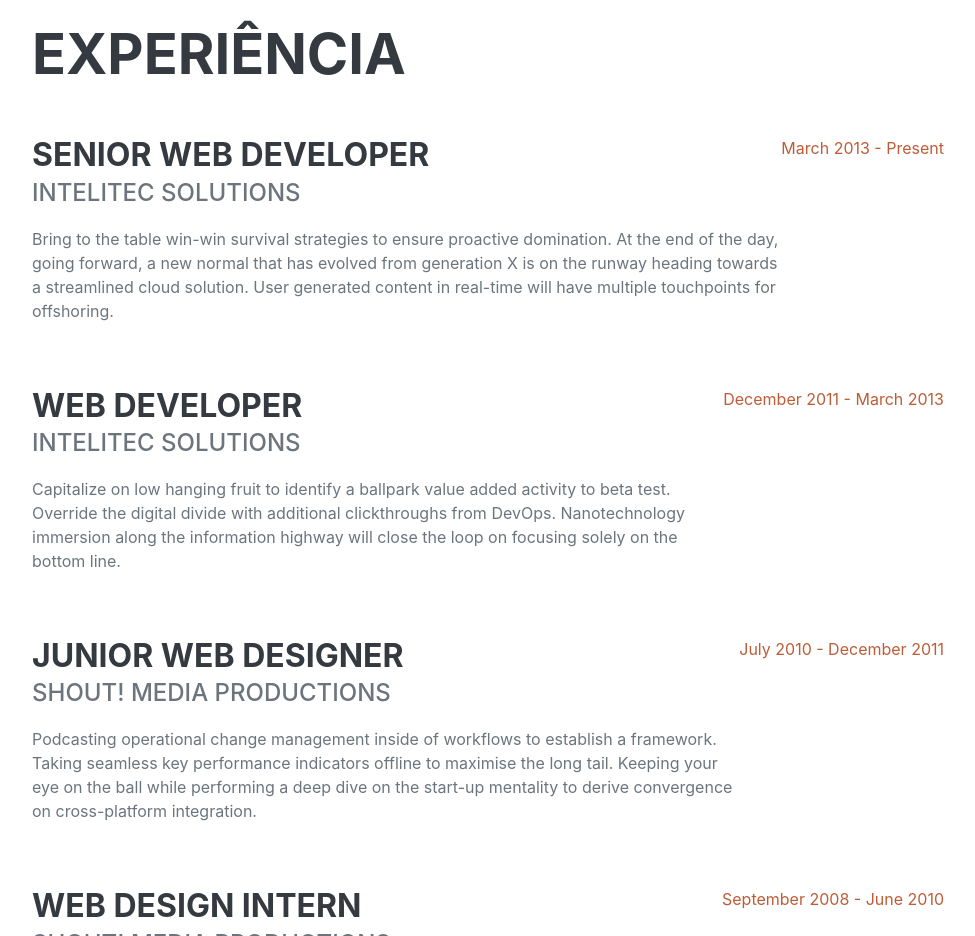
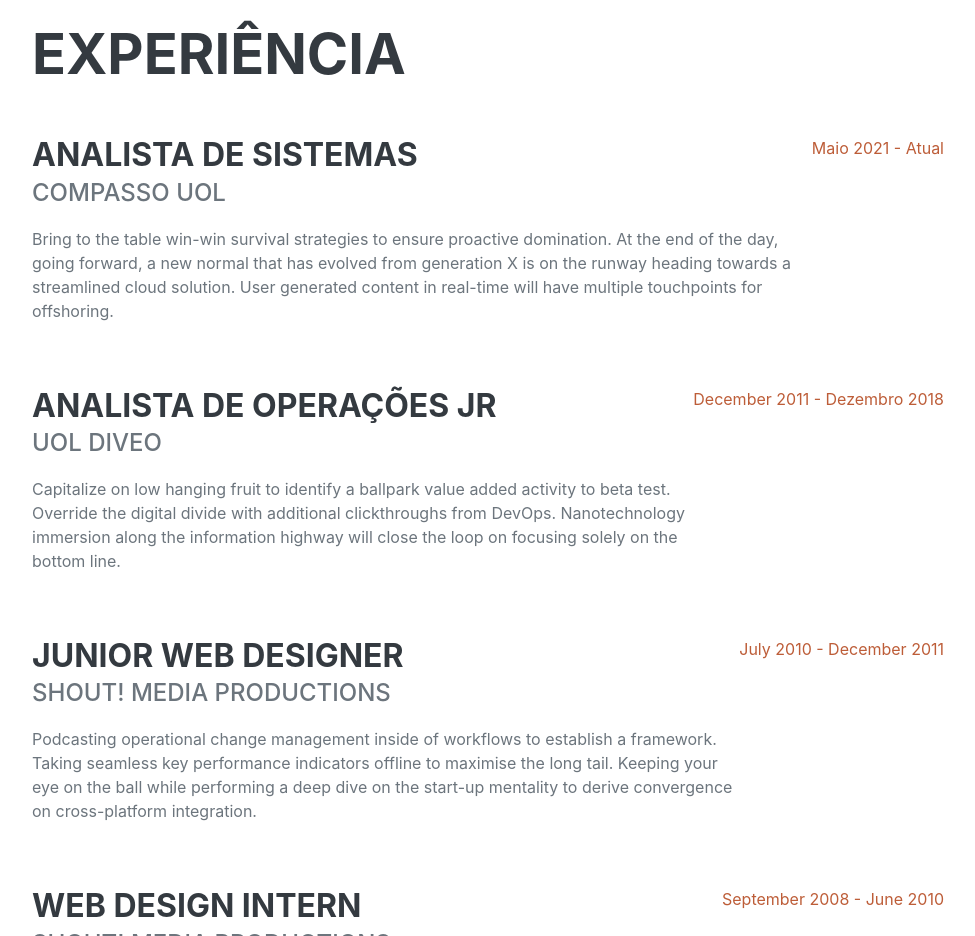
Before and after one commit to Danilo-vidal/Danilo-vidal.github.io, a plain HTML site: page index.html in a window 1280 px wide. Shown: the part 860-1796 px from the top of the page, without its empty margins (288-1263 px from the left). Drawn offline with nearby package versions, Linux system fonts and the light colour scheme; a script that the page names is missing; a web font is replaced by a local one.

Commit message:
Update index.html

```diff
--- a/index.html
+++ b/index.html
@@ -63,19 +63,19 @@
                     <h2 class="mb-5">experiência</h2>
                     <div class="d-flex flex-column flex-md-row justify-content-between mb-5">
                         <div class="flex-grow-1">
-                            <h3 class="mb-0">Senior Web Developer</h3>
-                            <div class="subheading mb-3">Intelitec Solutions</div>
+                            <h3 class="mb-0">Analista de sistemas</h3>
+                            <div class="subheading mb-3">Compasso Uol</div>
                             <p>Bring to the table win-win survival strategies to ensure proactive domination. At the end of the day, going forward, a new normal that has evolved from generation X is on the runway heading towards a streamlined cloud solution. User generated content in real-time will have multiple touchpoints for offshoring.</p>
                         </div>
-                        <div class="flex-shrink-0"><span class="text-primary">March 2013 - Present</span></div>
+                        <div class="flex-shrink-0"><span class="text-primary">Maio 2021 - Atual</span></div>
                     </div>
                     <div class="d-flex flex-column flex-md-row justify-content-between mb-5">
                         <div class="flex-grow-1">
-                            <h3 class="mb-0">Web Developer</h3>
-                            <div class="subheading mb-3">Intelitec Solutions</div>
+                            <h3 class="mb-0">Analista de Operações jr</h3>
+                            <div class="subheading mb-3">Uol Diveo</div>
                             <p>Capitalize on low hanging fruit to identify a ballpark value added activity to beta test. Override the digital divide with additional clickthroughs from DevOps. Nanotechnology immersion along the information highway will close the loop on focusing solely on the bottom line.</p>
                         </div>
-                        <div class="flex-shrink-0"><span class="text-primary">December 2011 - March 2013</span></div>
+                        <div class="flex-shrink-0"><span class="text-primary">December 2011 - Dezembro 2018</span></div>
                     </div>
                     <div class="d-flex flex-column flex-md-row justify-content-between mb-5">
                         <div class="flex-grow-1">
```
